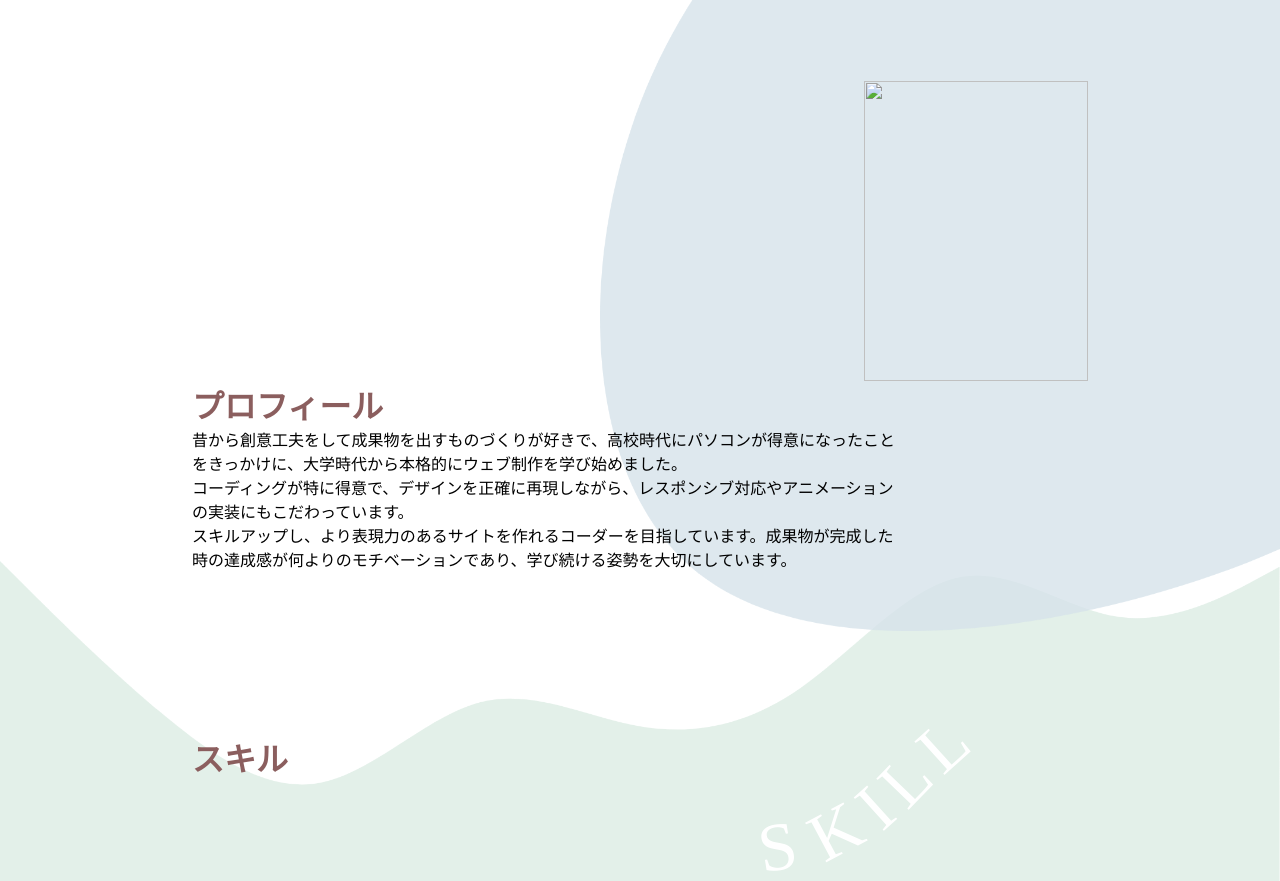
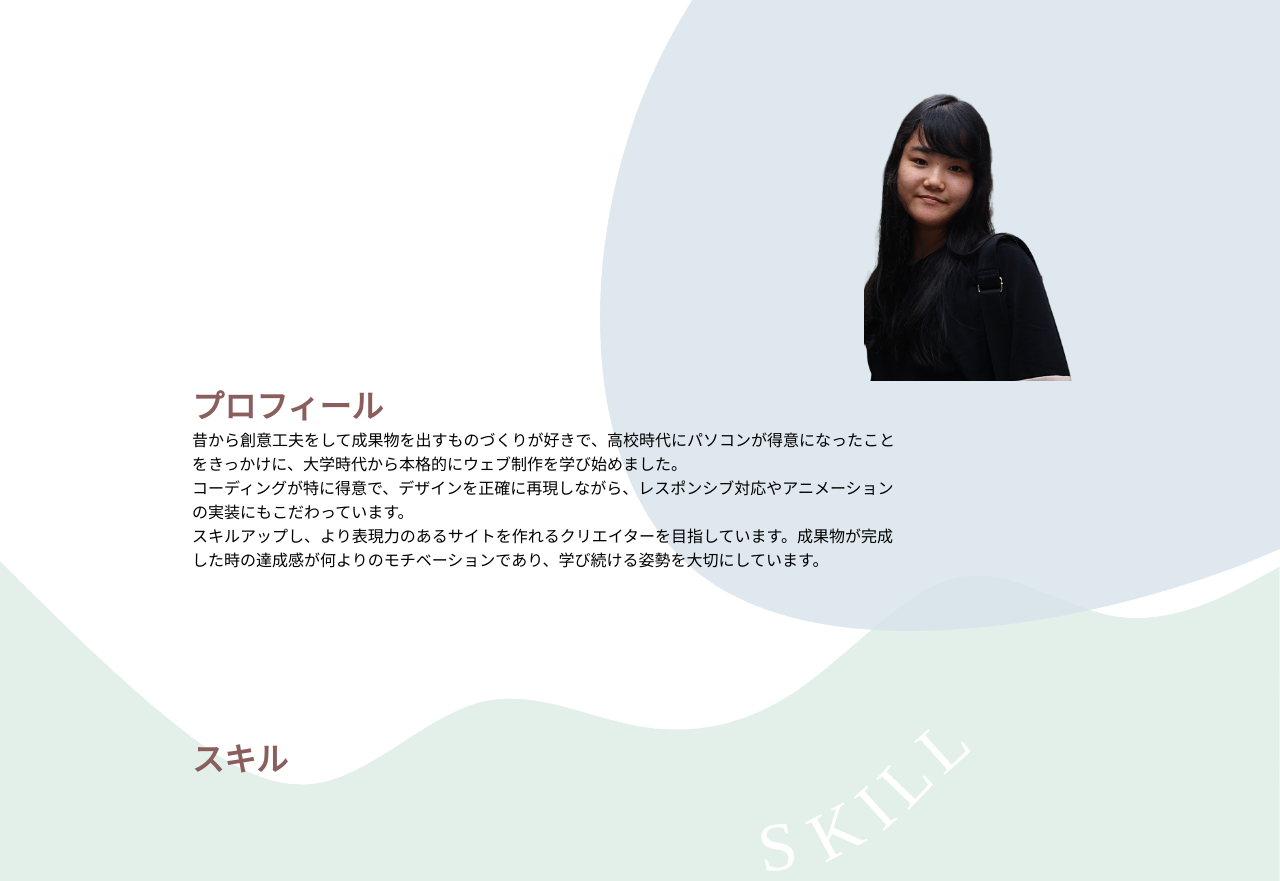
Before and after one commit to shiori-cloud/shiori_cloud.github.io, a plain HTML site: page index.html in a window 1280 px wide. Shown: the part 869-1750 px from the top of the page. Drawn offline with nearby package versions, Linux system fonts and the light colour scheme.

Commit message:
Add files via upload

```diff
--- a/index.html
+++ b/index.html
@@ -2,8 +2,9 @@
 <head>
     <meta charset="UTF-8">
     <link rel="stylesheet" href="portfolio.css" type="text/css">
+    <meta name="viewport" content="width=device-width, initial-scale=1, maximum-scale=1, user-scalable=no">
     <meta name="robots" content="noindex" />
-    <script src="http://code.jquery.com/jquery-3.1.1.min.js"></script>
+    <script src="https://code.jquery.com/jquery-3.1.1.min.js"></script>
 
     <script>
         $(function(){
@@ -68,12 +69,12 @@
 <div class="inner">
 
     <div class="profile" id="profile">
-         <div class="picture"><img src="profile.jpeg" alt=""></div>
+         <div class="picture"><img src="profile.jpg" alt=""></div>
         <div class="text">
             <h1 class="all_title">プロフィール</h1>
             昔から創意工夫をして成果物を出すものづくりが好きで、高校時代にパソコンが得意になったことをきっかけに、大学時代から本格的にウェブ制作を学び始めました。<br>
                     コーディングが特に得意で、デザインを正確に再現しながら、レスポンシブ対応やアニメーションの実装にもこだわっています。<br>
-                    スキルアップし、より表現力のあるサイトを作れるコーダーを目指しています。成果物が完成した時の達成感が何よりのモチベーションであり、学び続ける姿勢を大切にしています。</p>
+                    スキルアップし、より表現力のあるサイトを作れるクリエイターを目指しています。成果物が完成した時の達成感が何よりのモチベーションであり、学び続ける姿勢を大切にしています。</p>
         </div>
 
         <div class="img">
```
